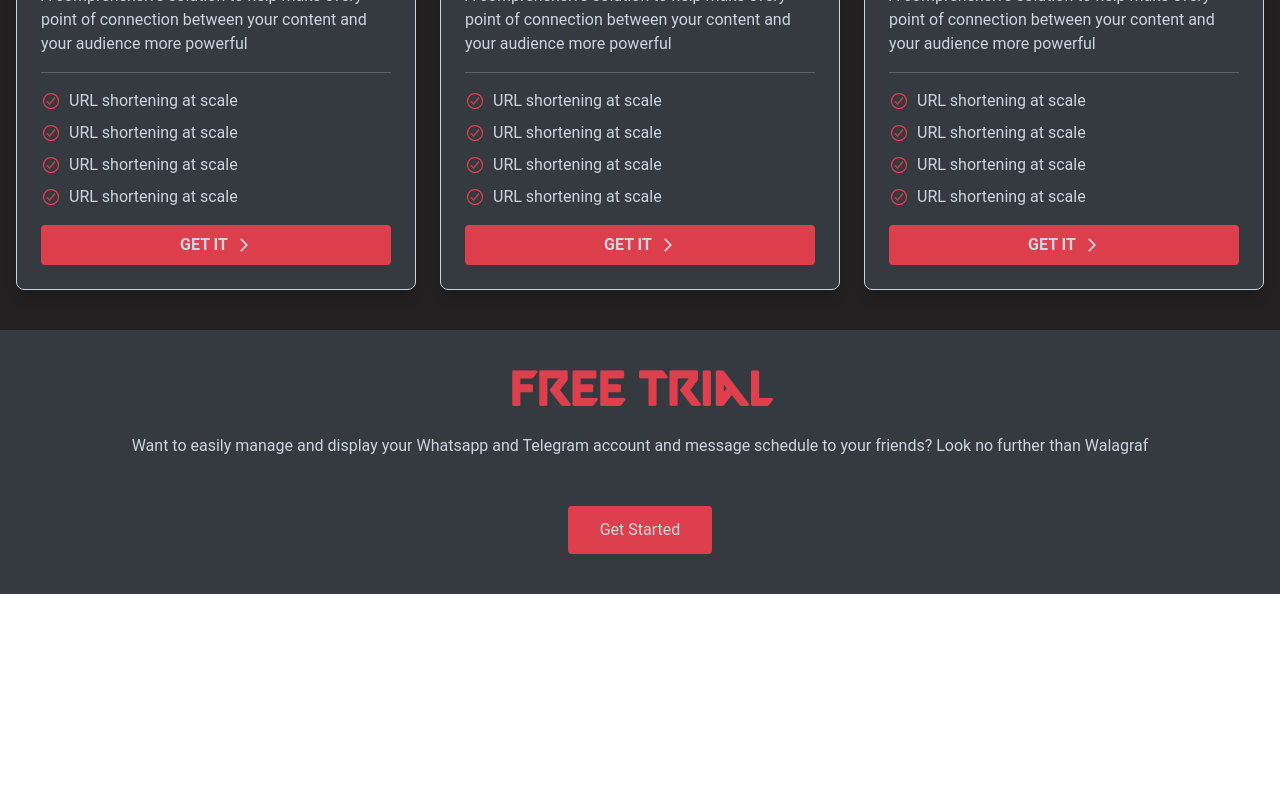
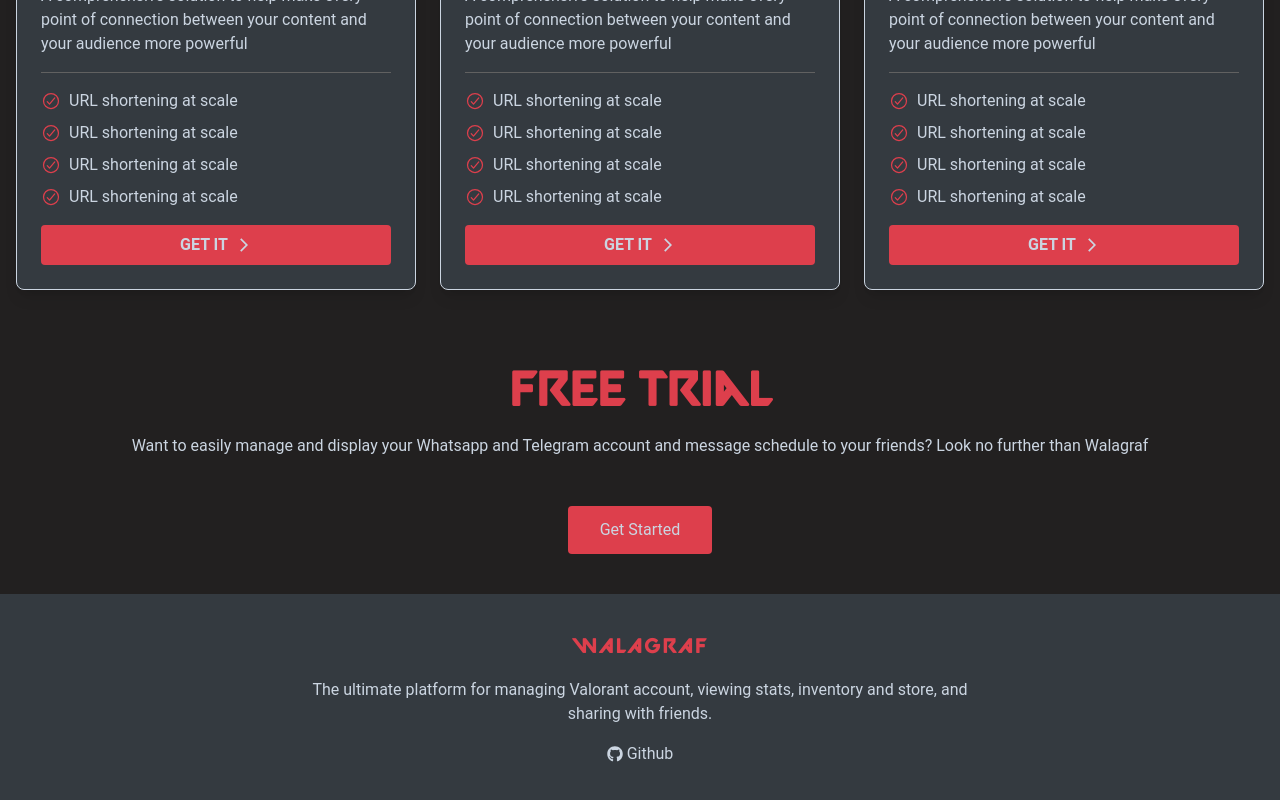
Before and after one commit to radityaseptian/walagraf, a React (Vite) app in the folder frontend/: page / in a window 1280 px wide. Shown: the part 4786-5586 px from the top of the page. Before the commit the page ends 5380 px from the top, so only its background shows below. Built offline with nearby package versions, Linux system fonts and the light colour scheme.

Commit message:
add footer

```diff
--- /dev/null
+++ b/frontend/src/layouts/Footer.tsx
@@ -0,0 +1,30 @@
+import { Wrapper } from '@/components'
+import { FaGithub } from 'react-icons/fa'
+
+export const Footer = () => {
+  return (
+    <footer className='bg-secondary p-8'>
+      <Wrapper>
+        <div className='text-center md:w-7/12 mx-auto'>
+          <div className='font-valorant font-semibold text-xl tracking-widest text-primary'>
+            WALAGRAF
+          </div>
+          <div className='py-4'>
+            The ultimate platform for managing Valorant account, viewing stats,
+            inventory and store, and sharing with friends.
+          </div>
+          <div className='flex items-center gap-4 justify-center'>
+            <a
+              href='https://github.com/radityaseptian/walagraf'
+              target='_blank'
+              className='flex items-center gap-1'
+            >
+              <FaGithub />
+              <span>Github</span>
+            </a>
+          </div>
+        </div>
+      </Wrapper>
+    </footer>
+  )
+}
--- a/frontend/src/layouts/home/FreeTrial.tsx
+++ b/frontend/src/layouts/home/FreeTrial.tsx
@@ -2,7 +2,6 @@
 
 export const FreeTrial = () => {
   return (
-    <div className='bg-secondary'>
     <Section
       title='Free trial'
       desc='Want to easily manage and display your Whatsapp and Telegram account and message schedule to your friends?
@@ -14,6 +13,5 @@
         </button>
       </div>
     </Section>
-    </div>
   )
 }
--- a/frontend/src/layouts/index.tsx
+++ b/frontend/src/layouts/index.tsx
@@ -1,2 +1,3 @@
 export * from './Navbar'
 export * from './home'
+export * from './Footer'
--- a/frontend/src/pages/Home.tsx
+++ b/frontend/src/pages/Home.tsx
@@ -6,6 +6,7 @@
   ComingSoon,
   Pricing,
   FreeTrial,
+  Footer,
 } from '@/layouts'
 import { Section } from '@/components'
 
@@ -19,6 +20,7 @@
       <ComingSoon />
       <Pricing />
       <FreeTrial />
+      <Footer />
     </div>
   )
 }
```
Lines whose indentation alone changed are shown as unchanged.
